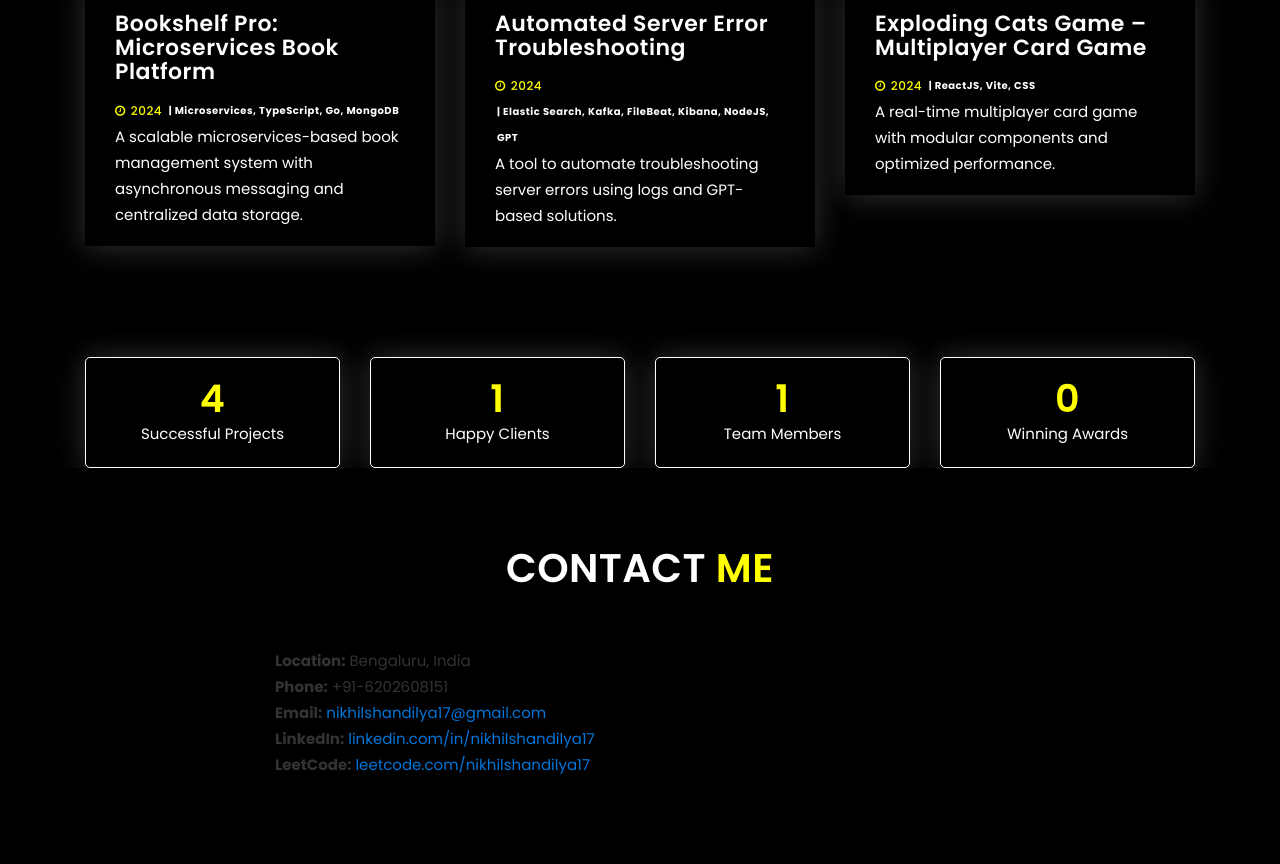
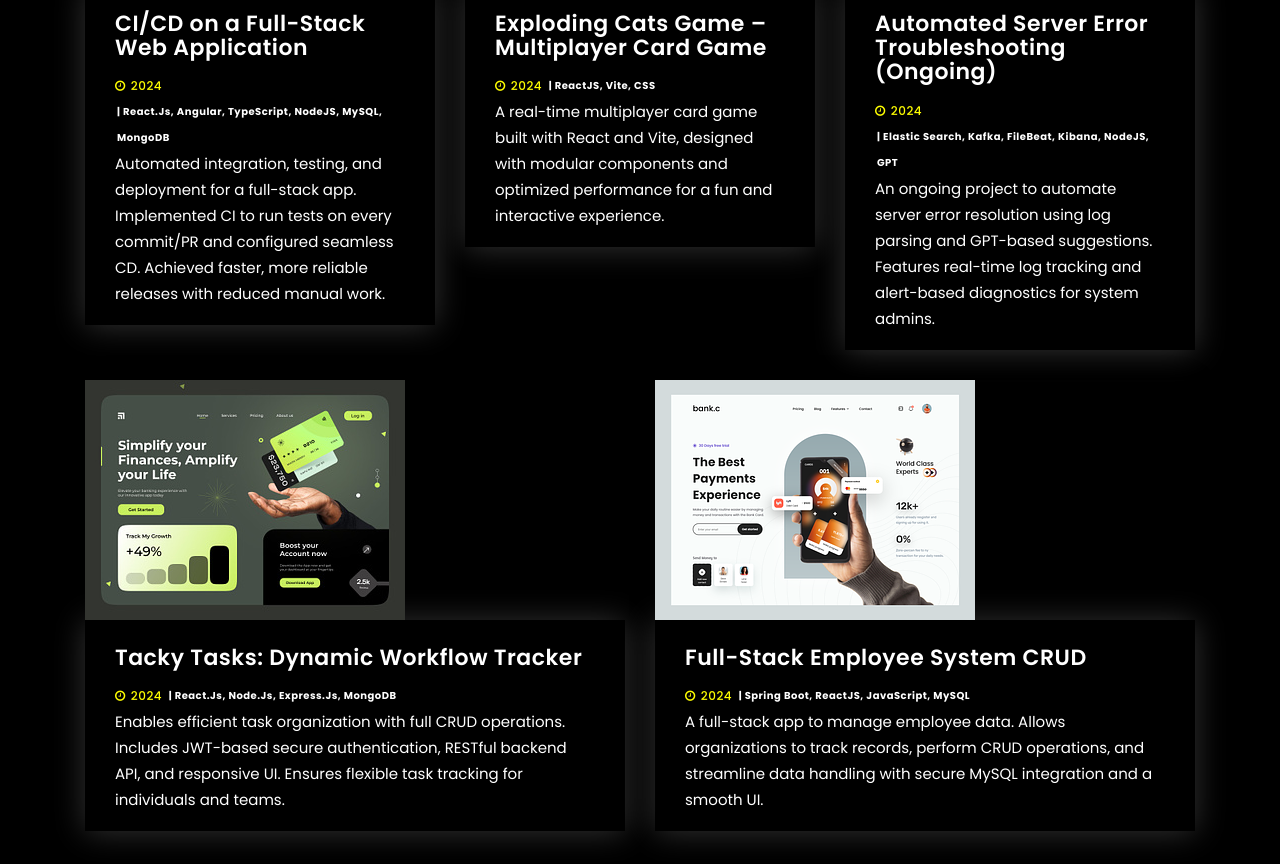
Before and after one commit to Nikhil-Shandilya/my-portfolio, a plain HTML site: page index.html in a window 1280 px wide. Shown: the part 1757-2621 px from the top of the page. Drawn offline with Linux system fonts and the light colour scheme; animation ran at ten frames a second.

Commit message:
updated code

```diff
--- a/index.html
+++ b/index.html
@@ -5,7 +5,7 @@
 		<meta charset="utf-8">
 		<meta name="viewport" content="width=device-width, initial-scale=1, shrink-to-fit=no">
 
-		<title>Mr Code Personal Portfolio Template</title>
+		<title>Nikhil Shandilya Portfolio </title>
 		<link href="https://fonts.googleapis.com/css?family=Poppins:300i,400,400i,500,600,700,800" rel="stylesheet">
 		<!-- Bootstrap CSS -->
 		<link rel="stylesheet" type="text/css" href="assets/css/bootstrap.min.css" >
@@ -67,7 +67,7 @@
 		<!-- START NAVBAR -->
 			<nav class="navbar navbar-toggleable-sm fixed-top navbar-light bg-faded site-navigation dark_bg_menu">
 				<div class="container">
-					<a class="navbar-brand" href="index2.html"><p>Mr Code</p></a>
+					<a class="navbar-brand" href="index2.html"><p>MR SHANDILYA</p></a>
 				    <button class="navbar-toggler" type="button" data-toggle="collapse" data-target="#navbarCollapse" aria-controls="navbarCollapse" aria-expanded="false" aria-label="Toggle navigation">
 						<span class="navbar-toggler-icon"></span>
 				    </button>
@@ -195,58 +195,121 @@
 
 
 		<!-- Projects Section Start -->
+		<!-- Projects Section Start -->
 <section id="projects" class="dark_bg blog-area section-padding">
     <h2 class="section-title wow flipInX" data-wow-delay="0.4s">My <span>Projects</span></h2>
     <div class="container">
         <div class="row">
+            <!-- Project 1: CI/CD Full Stack App -->
             <div class="col-lg-4 col-md-4 col-xs-12">
                 <div class="single_blog wow fadeInLeft">
                     <div class="blog-thumb">
                         <div class="blog-image">
-								   <a href="#"><img src="assets/img/b1.png" class="img-responsive" alt="Bookshelf Pro"/></a>
+                            <a href="https://github.com/Nikhil-Shandilya/CICD_full_Stack" target="_blank">
+                                <img src="assets/img/b1.png" class="img-responsive" alt="CI/CD Full Stack App"/>
+                            </a>
                         </div>
                         <div class="blog-info">
-									<a href="#"><h4>Bookshelf Pro: Microservices Book Platform</h4></a>
+                            <a href="https://github.com/Nikhil-Shandilya/CICD_full_Stack" target="_blank">
+                                <h4>CI/CD on a Full-Stack Web Application</h4>
+                            </a>
                             <small><i class="fa fa-clock-o"></i>2024</small>
-									<span>| Microservices, TypeScript, Go, MongoDB</span>
-									<p>A scalable microservices-based book management system with asynchronous messaging and centralized data storage.</p>
+                            <span>| React.js, Angular, TypeScript, NodeJS, MySQL, MongoDB</span>
+                            <p>Automated integration, testing, and deployment for a full-stack app. Implemented CI to run tests on every commit/PR and configured seamless CD. Achieved faster, more reliable releases with reduced manual work.</p>
                         </div>
                     </div>
                 </div>
             </div>
+
+            <!-- Project 2: Exploding Cats Game -->
             <div class="col-lg-4 col-md-4 col-xs-12">
                 <div class="single_blog wow fadeInUp">
                     <div class="blog-thumb">
                         <div class="blog-image">
-								   <a href="#"><img src="assets/img/b2.png" class="img-responsive" alt="Automated Server Error Troubleshooting"/></a>
+                            <a href="https://github.com/Nikhil-Shandilya/Expanding_Cats" target="_blank">
+                                <img src="assets/img/b2.png" class="img-responsive" alt="Exploding Cats Game"/>
+                            </a>
                         </div>
                         <div class="blog-info">
-									<a href="#"><h4>Automated Server Error Troubleshooting</h4></a>
+                            <a href="https://github.com/Nikhil-Shandilya/Expanding_Cats" target="_blank">
+                                <h4>Exploding Cats Game – Multiplayer Card Game</h4>
+                            </a>
                             <small><i class="fa fa-clock-o"></i>2024</small>
-									<span>| Elastic Search, Kafka, FileBeat, Kibana, NodeJS, GPT</span>
-									<p>A tool to automate troubleshooting server errors using logs and GPT-based solutions.</p>
+                            <span>| ReactJS, Vite, CSS</span>
+                            <p>A real-time multiplayer card game built with React and Vite, designed with modular components and optimized performance for a fun and interactive experience.</p>
                         </div>
                     </div>
                 </div>
             </div>
+
+            <!-- Project 3: Automated Server Troubleshooting -->
             <div class="col-lg-4 col-md-4 col-xs-12">
                 <div class="single_blog wow fadeInRight">
                     <div class="blog-thumb">
                         <div class="blog-image">
-								   <a href="#"><img src="assets/img/b3.png" class="img-responsive" alt="Exploding Cats Game"/></a>
+                            <a href="#" target="_blank">
+                                <img src="assets/img/b3.png" class="img-responsive" alt="Server Error Troubleshooting"/>
+                            </a>
                         </div>
                         <div class="blog-info">
-									<a href="#"><h4>Exploding Cats Game – Multiplayer Card Game</h4></a>
+                            <a href="#" target="_blank">
+                                <h4>Automated Server Error Troubleshooting (Ongoing)</h4>
+                            </a>
                             <small><i class="fa fa-clock-o"></i>2024</small>
-									<span>| ReactJS, Vite, CSS</span>
-									<p>A real-time multiplayer card game with modular components and optimized performance.</p>
+                            <span>| Elastic Search, Kafka, FileBeat, Kibana, NodeJS, GPT</span>
+                            <p>An ongoing project to automate server error resolution using log parsing and GPT-based suggestions. Features real-time log tracking and alert-based diagnostics for system admins.</p>
                         </div>
                     </div>
                 </div>
             </div>
+
+            <!-- Project 4: Tacky Tasks -->
+            <div class="col-lg-6 col-md-6 col-xs-12">
+                <div class="single_blog wow fadeInLeft">
+                    <div class="blog-thumb">
+                        <div class="blog-image">
+                            <a href="https://github.com/Nikhil-Shandilya/Tacky" target="_blank">
+                                <img src="assets/img/b1.png" class="img-responsive" alt="Tacky Tasks"/>
+                            </a>
+                        </div>
+                        <div class="blog-info">
+                            <a href="https://github.com/Nikhil-Shandilya/Tacky" target="_blank">
+                                <h4>Tacky Tasks: Dynamic Workflow Tracker</h4>
+                            </a>
+                            <small><i class="fa fa-clock-o"></i>2024</small>
+                            <span>| React.js, Node.js, Express.js, MongoDB</span>
+                            <p>Enables efficient task organization with full CRUD operations. Includes JWT-based secure authentication, RESTful backend API, and responsive UI. Ensures flexible task tracking for individuals and teams.</p>
+                        </div>
+                    </div>
+                </div>
+            </div>
+
+            <!-- Project 5: Employee System -->
+            <div class="col-lg-6 col-md-6 col-xs-12">
+                <div class="single_blog wow fadeInRight">
+                    <div class="blog-thumb">
+                        <div class="blog-image">
+                            <a href="https://github.com/Nikhil-Shandilya/Employee_System_Mangement" target="_blank">
+                                <img src="assets/img/b2.png" class="img-responsive" alt="Employee Management System"/>
+                            </a>
+                        </div>
+                        <div class="blog-info">
+                            <a href="https://github.com/Nikhil-Shandilya/Employee_System_Mangement" target="_blank">
+                                <h4>Full-Stack Employee System CRUD</h4>
+                            </a>
+                            <small><i class="fa fa-clock-o"></i>2024</small>
+                            <span>| Spring Boot, ReactJS, JavaScript, MySQL</span>
+                            <p>A full-stack app to manage employee data. Allows organizations to track records, perform CRUD operations, and streamline data handling with secure MySQL integration and a smooth UI.</p>
+                        </div>
+                    </div>
+                </div>
+            </div>
+
         </div>
     </div>
 </section>
+<!-- Projects Section End -->
+
 	<!-- Projects Section End -->
 
            	<!-- Funfacts Section Start -->
@@ -307,8 +370,8 @@
 									<p><strong>Location:</strong> Bengaluru, India</p>
 									<p><strong>Phone:</strong> +91-6202608151</p>
 									<p><strong>Email:</strong> <a href="mailto:nikhilshandilya17@gmail.com">nikhilshandilya17@gmail.com</a></p>
-									<p><strong>LinkedIn:</strong> <a href="https://www.linkedin.com/in/nikhilshandilya17" target="_blank">linkedin.com/in/nikhilshandilya17</a></p>
-									<p><strong>LeetCode:</strong> <a href="https://leetcode.com/nikhilshandilya17" target="_blank">leetcode.com/nikhilshandilya17</a></p>
+									<p><strong>LinkedIn:</strong> <a href="https://www.linkedin.com/in/nikhil-shandilya-97a1b1260/" target="_blank">www.linkedin.com/in/nikhil-shandilya-97a1b1260/</a></p>
+									<p><strong>LeetCode:</strong> <a href="https://leetcode.com/u/nick_24/" target="_blank">leetcode.com/u/nick_24/</a></p>
 								</div>
 							</div>
 
```
Lines whose indentation alone changed are shown as unchanged.
